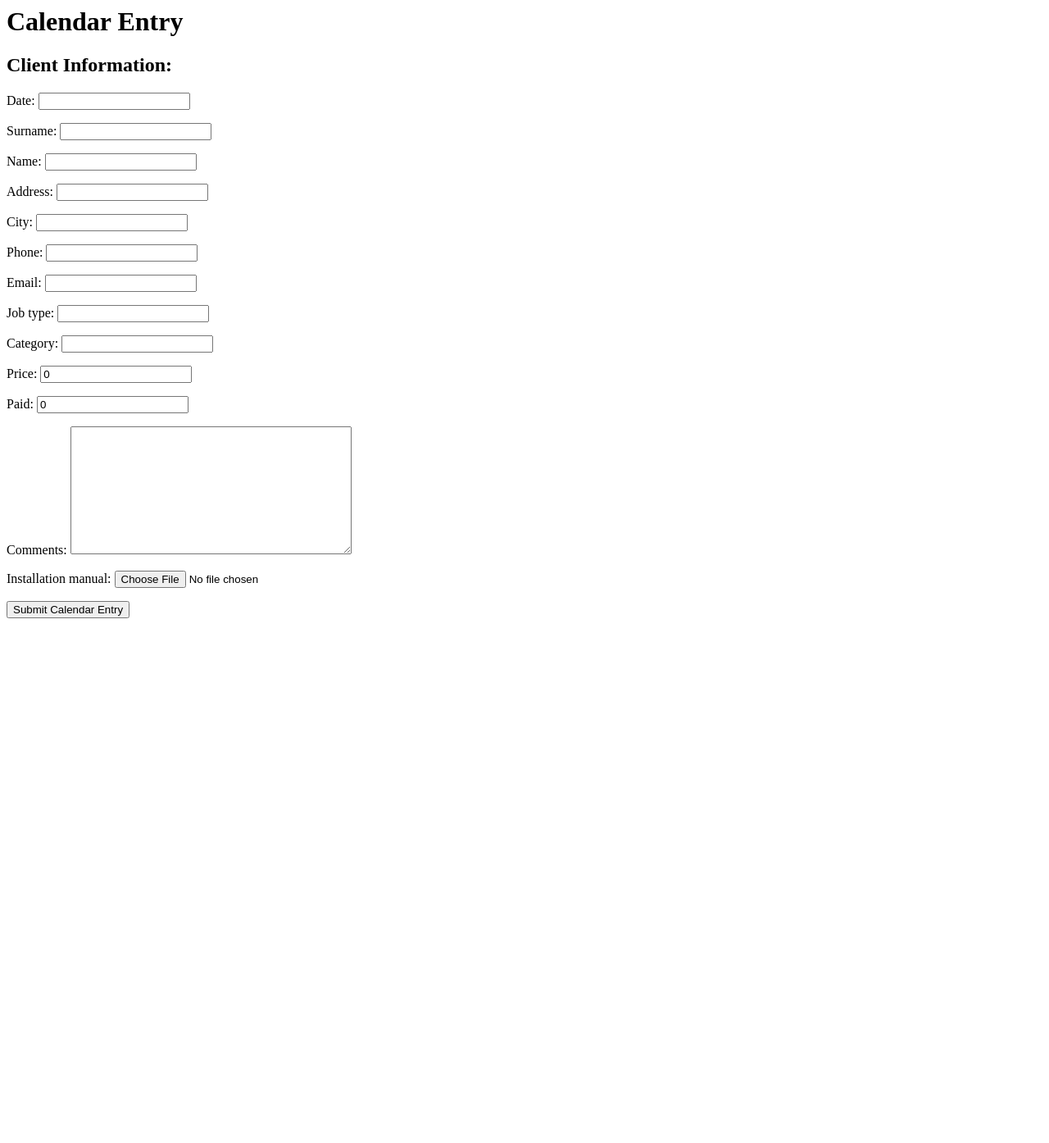
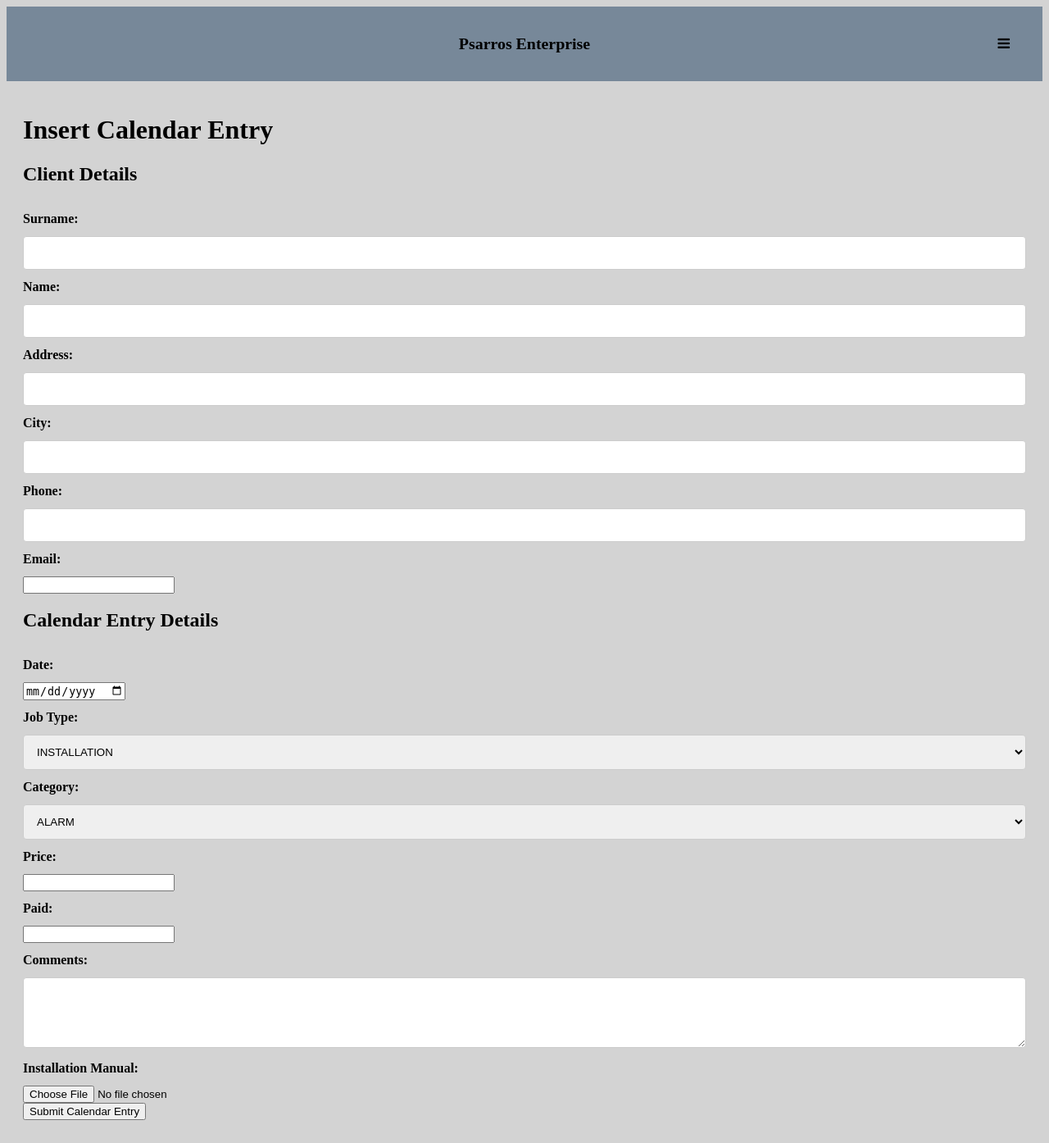
Before and after one commit to theo-ai/advanced, a Django app: template templates/insert_calendar.html in a window 1280 px wide. Shown: the whole page at 82% size. Before the commit the page ends 754 px from the top, so only its background shows below. Run offline with Django 3.2, Linux system fonts and the light colour scheme; the template is opened without the code that fills it: values that come from a table or form of the project are taken from there, others are empty.

Commit message:
Original insert_calendar.html

```diff
--- a/templates/insert_calendar.html
+++ b/templates/insert_calendar.html
@@ -1,10 +1,156 @@
-<!-- insert_calendar.html -->
-<div id="insertCalendar" class="tabcontent">
-    <h1>Calendar Entry</h1>
-    <h2>Client Information:</h2>
-    <form method="post" action="{% url 'insert_calendar' client.id %}">
+{% extends 'base.html' %}
+
+{% block content %}
+<div class="container">
+    <h1>Insert Calendar Entry</h1>
+    <form action="insert_calendar_complete" method="post" enctype="multipart/form-data">
         {% csrf_token %}
-        {{ cal_form.as_p }}
-        <input type="submit" value="Submit Calendar Entry">
+
+        <!-- Client Details -->
+        <h2>Client Details</h2>
+
+        <div class="row">
+            <div class="col-3">
+                <label for="surname"><strong>Surname:</strong></label>
+            </div>
+            <div class="col-9">
+                <input type="text" name="surname" value="{{ client.surname }}" readonly>
+            </div>
+        </div>
+
+        <div class="row">
+            <div class="col-3">
+                <label for="name"><strong>Name:</strong></label>
+            </div>
+            <div class="col-9">
+                <input type="text" name="name" value="{{ client.name }}" readonly>
+            </div>
+        </div>
+
+        <div class="row">
+            <div class="col-3">
+                <label for="address"><strong>Address:</strong></label>
+            </div>
+            <div class="col-9">
+                <input type="text" name="address" value="{{ client.address }}" readonly>
+            </div>
+        </div>
+
+        <div class="row">
+            <div class="col-3">
+                <label for="city"><strong>City:</strong></label>
+            </div>
+            <div class="col-9">
+                <input type="text" name="city" value="{{ client.city }}" readonly>
+            </div>
+        </div>
+
+        <div class="row">
+            <div class="col-3">
+                <label for="phone"><strong>Phone:</strong></label>
+            </div>
+            <div class="col-9">
+                <input type="text" name="phone" value="{{ client.phone }}" readonly>
+            </div>
+        </div>
+
+        <div class="row">
+            <div class="col-3">
+                <label for="email"><strong>Email:</strong></label>
+            </div>
+            <div class="col-9">
+                <input type="email" name="email" value="{{ client.email }}" readonly>
+            </div>
+        </div>
+
+        <!-- Calendar Entry Details -->
+        <h2>Calendar Entry Details</h2>
+
+        <div class="row">
+            <div class="col-3">
+                <label for="date"><strong>Date:</strong></label>
+            </div>
+            <div class="col-9">
+                <input type="date" name="date" required>
+            </div>
+        </div>
+
+        <div class="row">
+            <div class="col-3">
+                <label for="job_type"><strong>Job Type:</strong></label>
+            </div>
+            <div class="col-9">
+                <select name="job_type" required>
+                    <option value="INSTALLATION">INSTALLATION</option>
+                    <option value="ERROR">ERROR</option>
+                    <option value="SERVICE">SERVICE</option>
+                    <option value="ADDITION">ADDITION</option>
+                    <option value="REMAKE">REMAKE</option>
+                    <option value="CHECK">CHECK</option>
+                    <option value="CALIBRATION">CALIBRATION</option>
+                    <option value="OFFER">OFFER</option>
+                    <option value="COLLECTION">COLLECTION</option>
+                    <option value="OTHER">OTHER</option>
+                </select>
+            </div>
+        </div>
+
+        <div class="row">
+            <div class="col-3">
+                <label for="category"><strong>Category:</strong></label>
+            </div>
+            <div class="col-9">
+                <select name="category" required>
+                    <option value="ALARM">ALARM</option>
+                    <option value="DOORPHONE">DOORPHONE</option>
+                    <option value="SATELLITE">SATELLITE</option>
+                    <option value="TERRESTRIAL">TERRESTRIAL</option>
+                    <option value="CCTV">CCTV</option>
+                    <option value="NETWORK">NETWORK</option>
+                    <option value="FIRE">FIRE</option>
+                    <option value="TELEPHONE CENTER">TELEPHONE CENTER</option>
+                    <option value="OTHER">OTHER</option>
+                </select>
+            </div>
+        </div>
+
+         <div class="row">
+            <div class="col-3">
+                <label for="price"><strong>Price:</strong></label>
+            </div>
+            <div class="col-9">
+                <input type="number" name="price" step="0.01" required>
+            </div>
+        </div>
+
+        <div class="row">
+            <div class="col-3">
+                <label for="paid"><strong>Paid:</strong></label>
+            </div>
+            <div class="col-9">
+                <input type="number" name="paid" step="0.01" required>
+            </div>
+        </div>
+
+        <div class="row">
+            <div class="col-3">
+                <label for="comments"><strong>Comments:</strong></label>
+            </div>
+            <div class="col-9">
+                <textarea name="comments" rows="4"></textarea>
+            </div>
+        </div>
+
+        <div class="row">
+            <div class="col-3">
+                <label for="installation_manual"><strong>Installation Manual:</strong></label>
+            </div>
+            <div class="col-9">
+                <input type="file" name="installation_manual" accept=".pdf,.doc,.docx">
+            </div>
+        </div>
+
+        <button type="submit" class="btn btn-primary">Submit Calendar Entry</button>
     </form>
 </div>
+{% endblock %}
```
